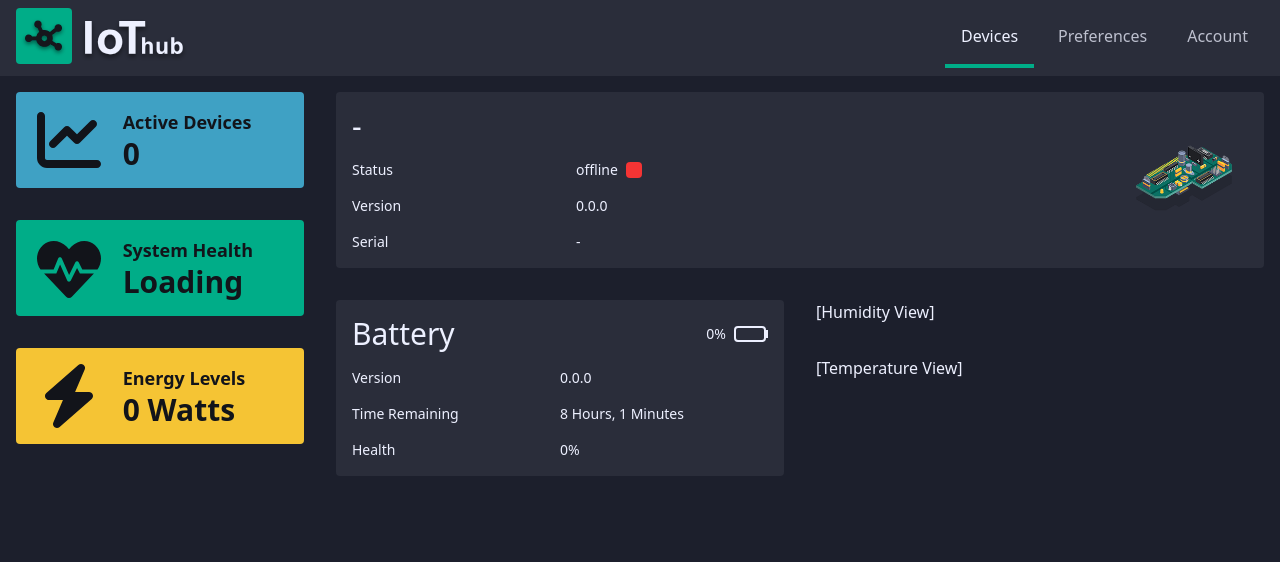
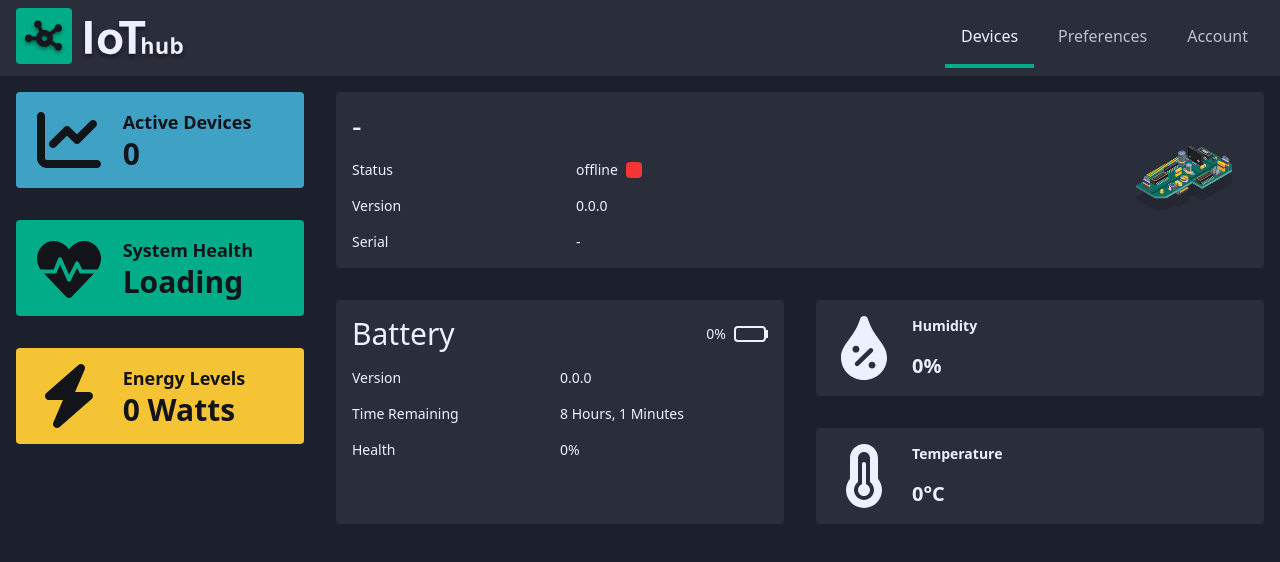
Before and after one commit to CatalinBratu7/iot.hub.portal, a Vue app: page /device/1 in a window 1280 px wide. Shown: the top 562 px of the page. Built offline with nearby package versions, Linux system fonts and the light colour scheme; no server answers.

Commit message:
add device sensors cards

```diff
--- a/src/components/DeviceBatteryCard.vue
+++ b/src/components/DeviceBatteryCard.vue
@@ -27,11 +27,11 @@
 </template>
 
 <script setup lang="ts">
+import { computed } from "vue";
 import { useDevicesStore } from "../stores/devices.store";
 
 import BaseCard from "@/components/BaseCard.vue";
 import BatteryIcon from "@/components/BatteryIcon.vue";
-import { computed } from "vue";
 
 const devicesStore = useDevicesStore();
 
--- /dev/null
+++ b/src/components/DeviceHumidityCard.vue
@@ -0,0 +1,28 @@
+<template>
+  <DeviceSensorCard
+    header="Humidity"
+    :level="humidityLevel"
+    icon="humidity.svg"
+  />
+</template>
+
+<script setup lang="ts">
+import { computed } from "vue";
+import { useDevicesStore } from "../stores/devices.store";
+import { mostRecentRead } from "../helpers";
+
+import DeviceSensorCard from "./DeviceSensorCard.vue";
+
+const devicesStore = useDevicesStore();
+
+const humiditySensor = computed(() =>
+  devicesStore.deviceSensors.find((sensor) => sensor.sensor_type === "humidity")
+);
+
+const humidityLevel = computed(() => {
+  if (!humiditySensor.value?.levels) {
+    return "0%";
+  }
+  return `${mostRecentRead(humiditySensor.value?.levels).value}%`;
+});
+</script>
--- /dev/null
+++ b/src/components/DeviceSensorCard.vue
@@ -0,0 +1,27 @@
+<template>
+  <BaseCard class="bg-grey font-bold relative">
+    <div class="flex gap-4">
+      <img class="h-16 w-16" :src="getSensorIcon(props.icon)" />
+      <div class="flex flex-col justify-between">
+        <div class="text-sm">{{ props.header }}</div>
+        <div class="text-xl">
+          {{ props.level }}
+        </div>
+      </div>
+    </div>
+  </BaseCard>
+</template>
+
+<script setup lang="ts">
+import BaseCard from "@/components/BaseCard.vue";
+
+const props = defineProps<{
+  header: string;
+  level: string;
+  icon: string;
+}>();
+
+const getSensorIcon = (icon = "humidity.svg") => {
+  return new URL(`../assets/icons/${icon}`, import.meta.url).href;
+};
+</script>
--- /dev/null
+++ b/src/components/DeviceTemperatureCard.vue
@@ -0,0 +1,30 @@
+<template>
+  <DeviceSensorCard
+    header="Temperature"
+    :level="temperatureLevel"
+    icon="temperature.svg"
+  />
+</template>
+
+<script setup lang="ts">
+import { computed } from "vue";
+import { useDevicesStore } from "../stores/devices.store";
+import { mostRecentRead } from "../helpers";
+
+import DeviceSensorCard from "./DeviceSensorCard.vue";
+
+const devicesStore = useDevicesStore();
+
+const temperatureSensor = computed(() =>
+  devicesStore.deviceSensors.find(
+    (sensor) => sensor.sensor_type === "temperature"
+  )
+);
+
+const temperatureLevel = computed(() => {
+  if (!temperatureSensor.value?.levels) {
+    return "0°C";
+  }
+  return `${mostRecentRead(temperatureSensor.value?.levels).value}°C`;
+});
+</script>
--- /dev/null
+++ b/src/helpers/index.ts
@@ -0,0 +1,9 @@
+import { SensorValue } from "../types";
+
+export const mostRecentRead = (readings: Array<SensorValue>) =>
+  readings.reduce((mostRecent, read) => {
+    if (new Date(read.created_at) > new Date(mostRecent.created_at)) {
+      return read;
+    }
+    return mostRecent;
+  });
--- a/src/views/DeviceView.vue
+++ b/src/views/DeviceView.vue
@@ -8,11 +8,11 @@
         <DeviceCard />
         <div class="grid grid-cols-1 lg:grid-cols-2 gap-8">
           <div class="col-span-1">
-            <DeviceBatteryCard />
+            <DeviceBatteryCard class="lg:h-full" />
           </div>
           <div class="flex flex-col gap-8 col-span-1">
-            <div class="">[Humidity View]</div>
-            <div class="">[Temperature View]</div>
+            <DeviceHumidityCard />
+            <DeviceTemperatureCard />
           </div>
         </div>
       </div>
@@ -28,6 +28,8 @@ import { useDevicesStore } from "../stores/devices.store";
 import StatusWidgets from "@/components/StatusWidgets.vue";
 import DeviceCard from "@/components/DeviceCard.vue";
 import DeviceBatteryCard from "@/components/DeviceBatteryCard.vue";
+import DeviceHumidityCard from "@/components/DeviceHumidityCard.vue";
+import DeviceTemperatureCard from "@/components/DeviceTemperatureCard.vue";
 
 const route = useRoute();
 const devicesStore = useDevicesStore();
```
